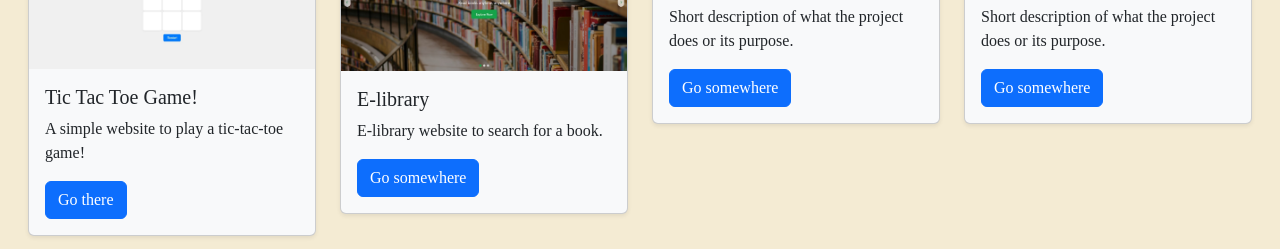
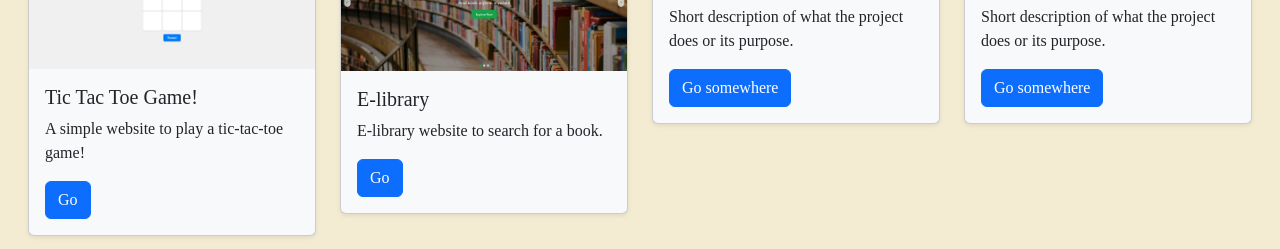
Before and after one commit to MuhammadRaffaFadellah/MuhammadRaffaFadellah.github.io, a plain HTML site: page index.html in a window 1280 px wide. Shown: the part 2200-2449 px from the top of the page. Drawn offline with nearby package versions, Linux system fonts and the light colour scheme.

Commit message:
seventh commit, make changes

```diff
--- a/index.html
+++ b/index.html
@@ -430,7 +430,7 @@
                         <div class="card-body">
                             <h5 class="card-title">Tic Tac Toe Game!</h5>
                             <p class="card-text">A simple website to play a tic-tac-toe game!</p>
-                            <a href="https://github.com/MuhammadRaffaFadellah/tic-tac-toe-game" class="btn btn-primary">Go there</a>
+                            <a href="https://github.com/MuhammadRaffaFadellah/tic-tac-toe-game" class="btn btn-primary">Go</a>
                         </div>
                     </div>
                 </div>
@@ -440,7 +440,7 @@
                         <div class="card-body">
                             <h5 class="card-title">E-library</h5>
                             <p class="card-text">E-library website to search for a book.</p>
-                            <a href="#" class="btn btn-primary">Go somewhere</a>
+                            <a href="#" class="btn btn-primary">Go</a>
                         </div>
                     </div>
                 </div>
```
